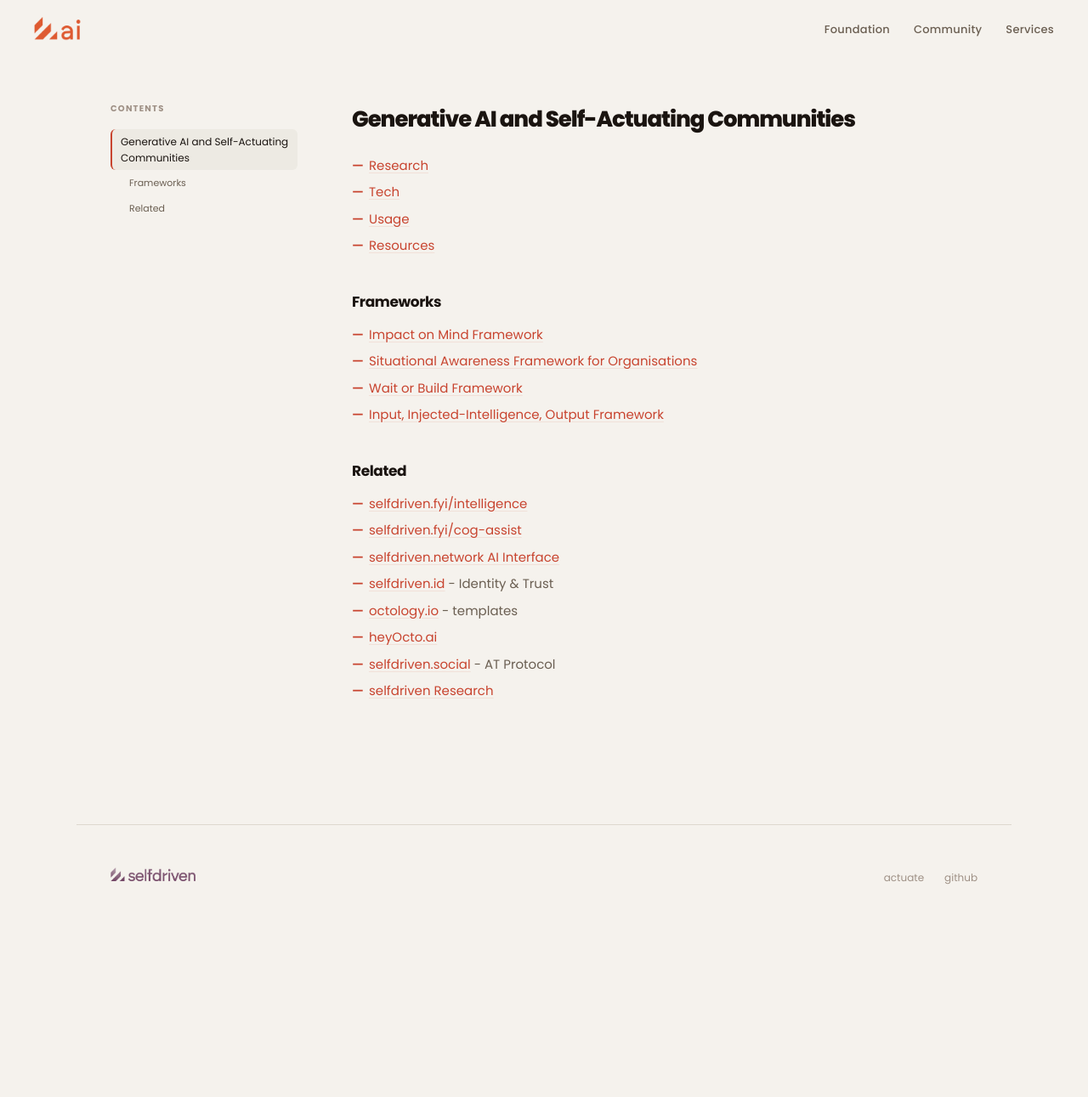
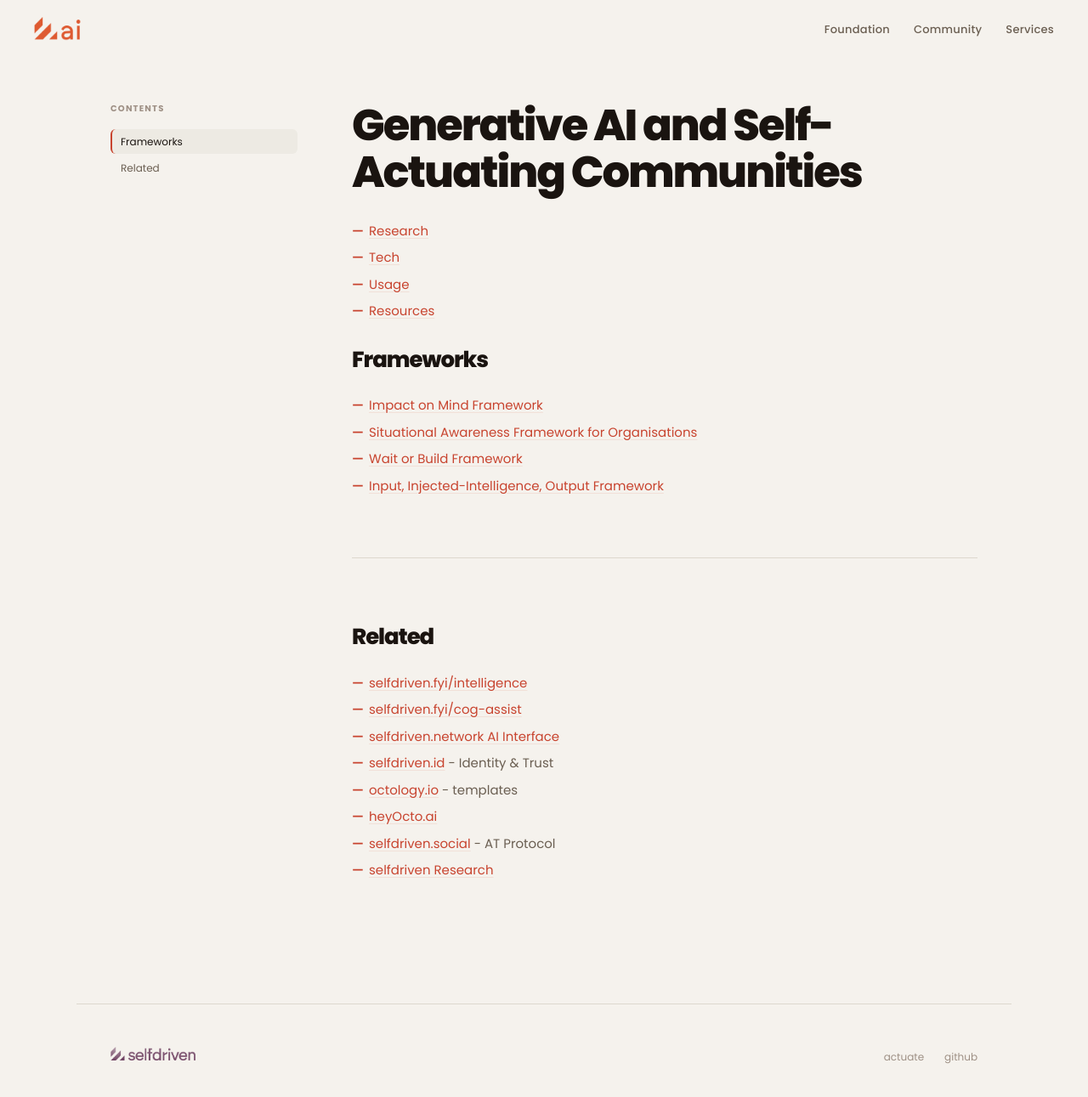
Before and after one commit to selfdriven-foundation/selfdriven-ai, a Jekyll site: the page built from docs/index.md, in a window 1280 px wide and 1303 px high. Shown: the top 1291 px of the window at 85% size. Built offline with Jekyll 4.4.1, drawn with Linux system fonts in a browser that asks for light colours.

Commit message:
Update index.md

```diff
--- a/docs/index.md
+++ b/docs/index.md
@@ -3,21 +3,21 @@
 title: selfdriven AI
 ---
 
-## Generative AI and Self-Actuating Communities
+# Generative AI and Self-Actuating Communities
 
 - [Research](/research/)
 - [Tech](/tech/)
 - [Usage](/usage/)
 - [Resources](/resources/)
 
-### Frameworks
+## Frameworks
 
 - [Impact on Mind Framework](/impact-on-mind-framework/)
 - [Situational Awareness Framework for Organisations](/situational-awareness-framework/organisations/)
 - [Wait or Build Framework](/wait-or-build-framework/)
 - [Input, Injected-Intelligence, Output Framework](/input-injected-intelligence-output-framework)
 
-### Related
+## Related
 
 - [selfdriven.fyi/intelligence](https://selfdriven.fyi/intelligence)
 - [selfdriven.fyi/cog-assist](https://selfdriven.fyi/cog-assist)
```
